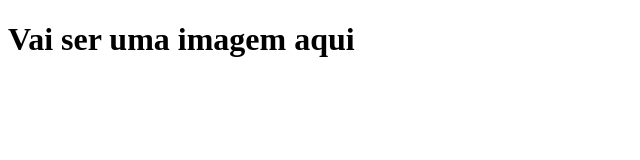
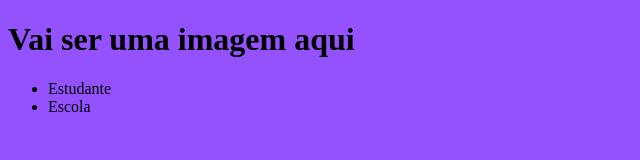
Before and after one commit to thauu1815/mat2-site, a plain HTML site: page index.html in a window 1280 px wide. Shown: the whole page, without its empty margins (0-640 px from the left). Drawn offline with Linux system fonts and the light colour scheme.

Commit message:
Add files via upload

```diff
--- a/index.html
+++ b/index.html
@@ -5,9 +5,15 @@
     <meta http-equiv="X-UA-Compatible" content="IE=edge">
     <meta name="viewport" content="width=device-width, initial-scale=1.0">
     <title>Document</title>
+    <link rel="stylesheet" href="style.css">
 </head>
 <body>
+    <header>
     <h1>Vai ser uma imagem aqui</h1>
-
+  <ul>
+    <li>Estudante</li>
+    <li>Escola</li>
+  </ul>
+   </header>
 </body>
 </html>
--- a/style.css
+++ b/style.css
@@ -1 +1,4 @@
-.
+body {
+    background-color:#9452FF ;
+    color: black;
+}
```
